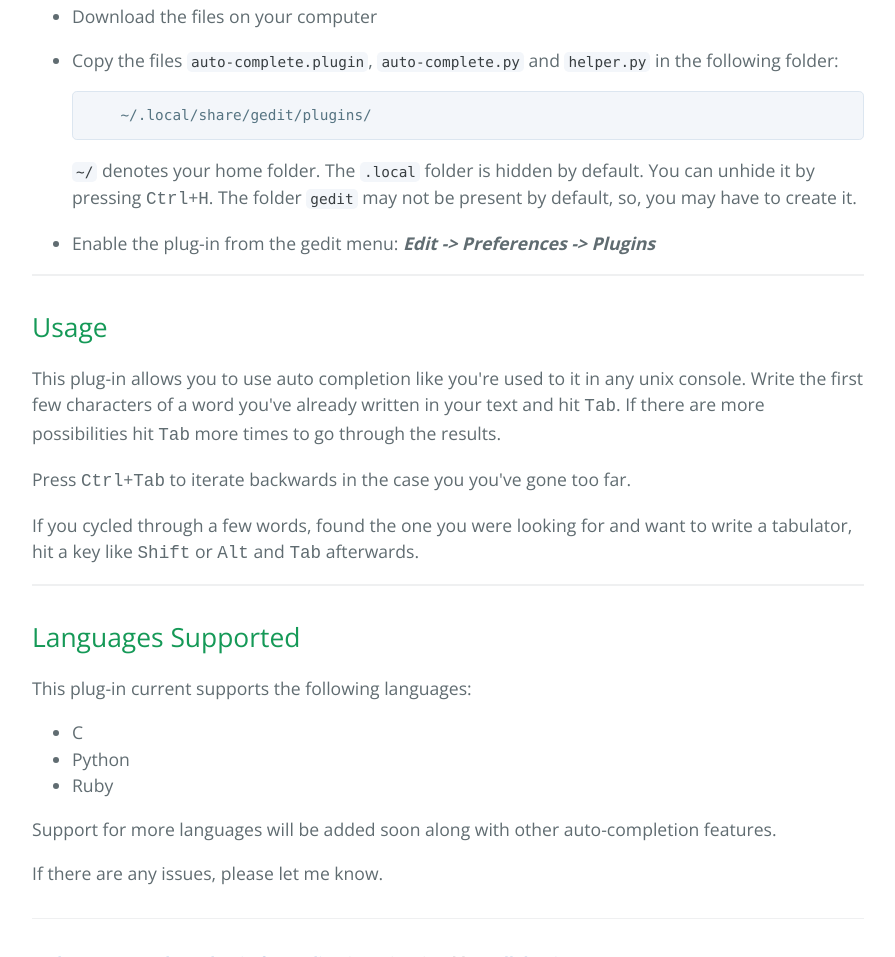
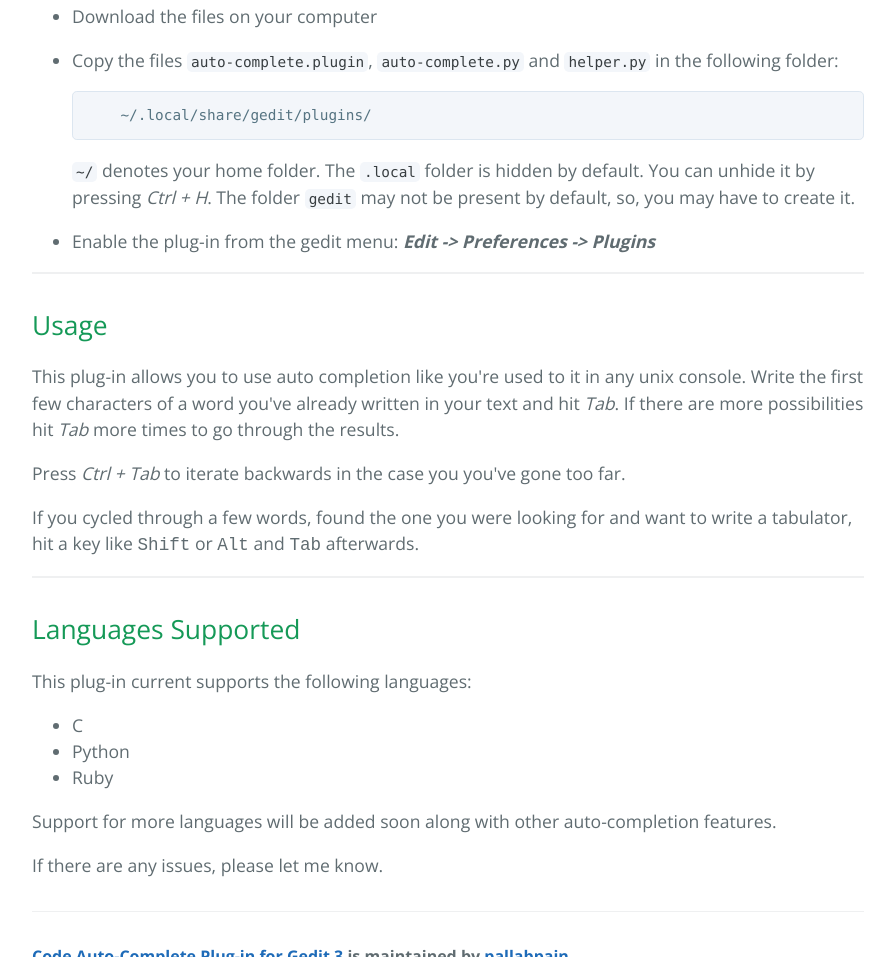
Before and after one commit to pallabpain/code-autocomplete-gedit3, a plain HTML site: page index.html in a window 1280 px wide. Shown: the part 905-1862 px from the top of the page, without its empty margins (192-1087 px from the left). Drawn offline with nearby package versions, Linux system fonts and the light colour scheme.

Commit message:
Update index.html

```diff
--- a/index.html
+++ b/index.html
@@ -51,7 +51,7 @@
 </code></pre>
 
 <p><code>~/</code> denotes your home folder. The <code>.local</code> folder is hidden by default.
-You can unhide it by pressing <kbd>Ctrl</kbd>+<kbd>H</kbd>. The folder <code>gedit</code> may not
+You can unhide it by pressing <em>Ctrl + H</em>. The folder <code>gedit</code> may not
 be present by default, so, you may have to create it.</p>
 </li>
 <li><p>Enable the plug-in from the gedit menu: <strong><em>Edit -&gt; Preferences -&gt; Plugins</em></strong></p></li>
@@ -62,9 +62,9 @@ be present by default, so, you may have to create it.</p>
 <h2>
 <a id="usage" class="anchor" href="#usage" aria-hidden="true"><span class="octicon octicon-link"></span></a>Usage</h2>
 
-<p>This plug-in allows you to use auto completion like you're used to it in any unix console. Write the first few characters of a word you've already written in your text and hit <kbd>Tab</kbd>. If there are more possibilities hit <kbd>Tab</kbd> more times to go through the results.</p>
+<p>This plug-in allows you to use auto completion like you're used to it in any unix console. Write the first few characters of a word you've already written in your text and hit <em>Tab</em>. If there are more possibilities hit <em>Tab</em> more times to go through the results.</p>
 
-<p>Press <kbd>Ctrl</kbd>+<kbd>Tab</kbd> to iterate backwards in the case you you've gone too far.</p>
+<p>Press <em>Ctrl + Tab</em> to iterate backwards in the case you you've gone too far.</p>
 
 <p>If you cycled through a few words, found the one you were looking for and want to write a tabulator, hit a key like <kbd>Shift</kbd> or <kbd>Alt</kbd> and <kbd>Tab</kbd> afterwards.</p>
 
```
